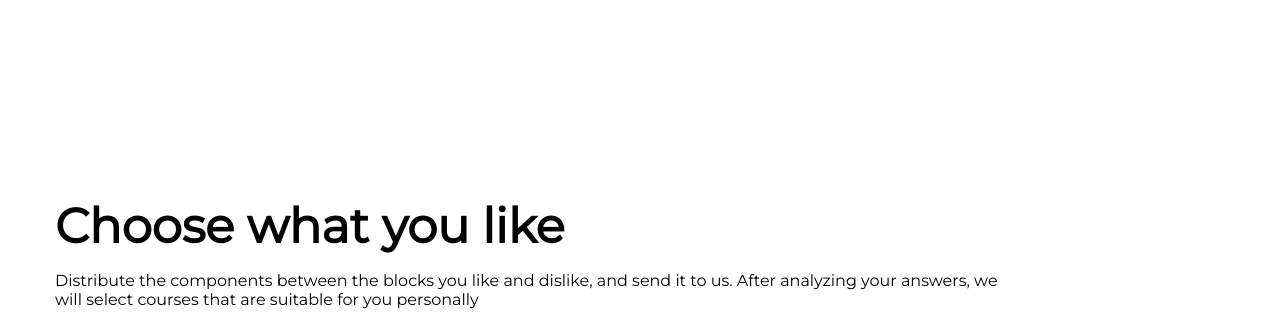
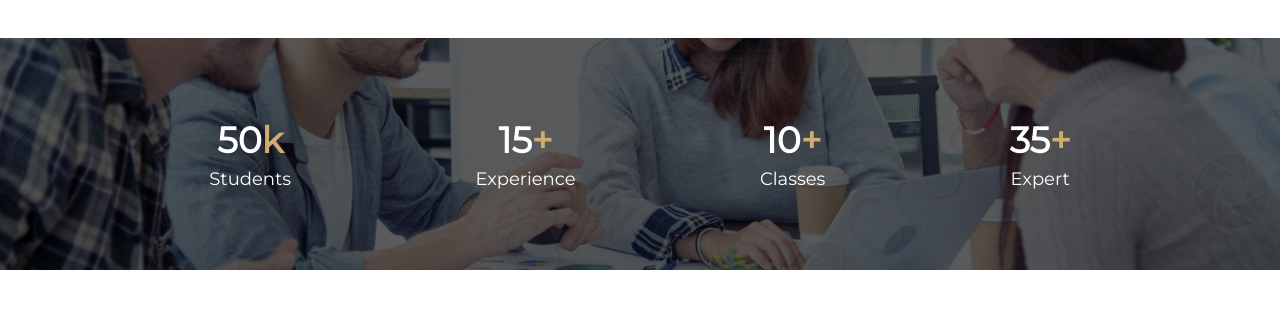
Before and after one commit to Meow-Double/Small-Brains, a website: page app/index.html in a window 1280 px wide. Shown: the part 6088-6408 px from the top of the page. Drawn offline with Linux system fonts and the light colour scheme.

Commit message:
made info section

```diff
--- a/app/index.html
+++ b/app/index.html
@@ -479,14 +479,45 @@
                 <img class="steps__card-img" src="./img/steps-4.jpg" alt="image">
                 <h3 class="steps__card-title">Join to grup</h3>
                 <p class="steps__card-text">Lorem ipsum dolor sit amet consectetur adipisicing elit.</p>
-              </li>"
+              </li>
             </ul>
           </div>
         </div>
 
       </section>
 
-
+      <section class="info" style="background-image: url('./img/info-bg.jpg');">
+        <div class="info__bg">
+          <div class="container">
+            <ul class="info__inner">
+              <li class="info__card">
+                <h2 class="info__title">
+                  50<span class="info__title--select">k</span>
+                </h2>
+                <span class="info__text">Students</span>
+              </li>
+              <li class="info__card">
+                <h2 class="info__title">
+                  15<span class="info__title--select">+</span>
+                </h2>
+                <span class="info__text">Experience</span>
+              </li>
+              <li class="info__card">
+                <h2 class="info__title">
+                  10<span class="info__title--select">+</span>
+                </h2>
+                <span class="info__text">Classes</span>
+              </li>
+              <li class="info__card">
+                <h2 class="info__title">
+                  35<span class="info__title--select">+</span>
+                </h2>
+                <span class="info__text">Expert</span>
+              </li>
+            </ul>
+          </div>
+        </div>
+      </section>
 
       <section class="selection">
         <div class="container">
--- a/app/scss/style.scss
+++ b/app/scss/style.scss
@@ -1195,6 +1195,41 @@
   }
 }
 
+// ----------------Info
+
+.info {
+  margin-top: 80px;
+
+  background-repeat: no-repeat;
+  background-position: center;
+  background-size: cover;
+  color: #fff;
+  text-align: center;
+
+  &__bg {
+    padding-block: 80px;
+    backdrop-filter: brightness(40%);
+  }
+
+  &__inner {
+    display: flex;
+    justify-content: space-evenly;
+    align-items: center;
+    gap: 30px;
+  }
+
+  &__title {
+    font-size: 36px;
+    font-weight: 700;
+    margin-bottom: 6px;
+  }
+  &__title--select {
+    color: #d2ac6e;
+  }
+  &__text{
+    font-size: 18px;
+  }
+}
 // --------Footer
 .footer {
   width: 100%;
```
Also changed, not shown: app/css/style.min.css, app/img/info-bg.jpg (added).
